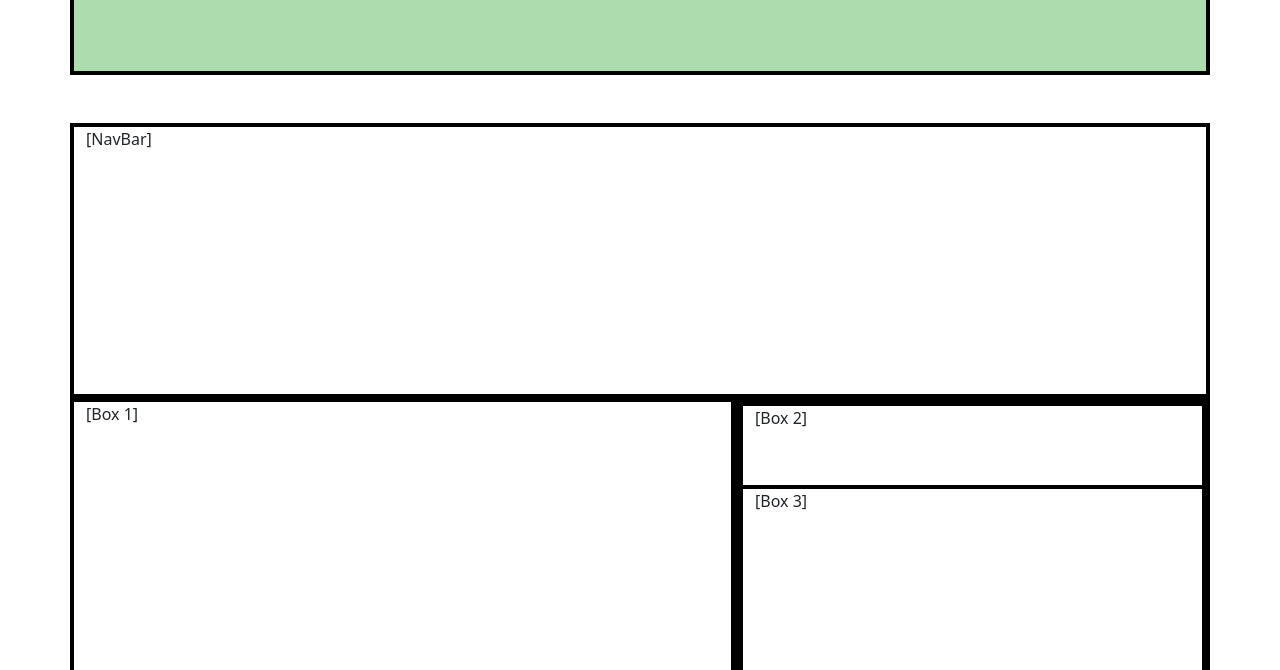
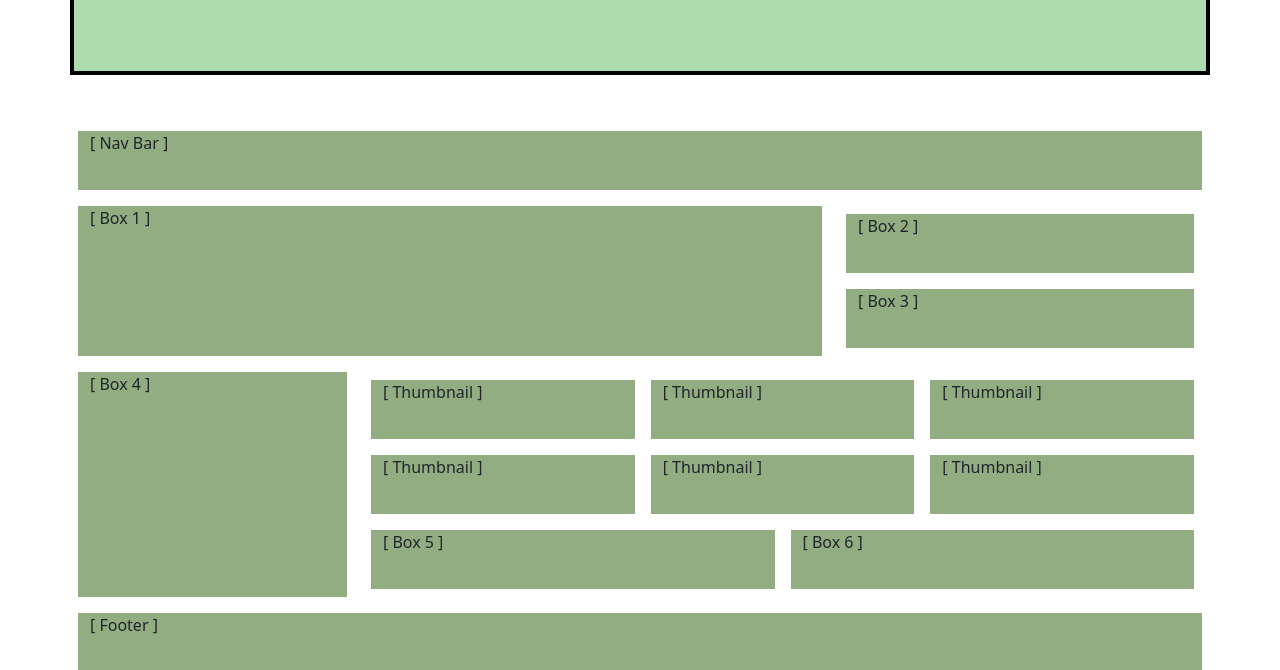
Before and after one commit to AlexRC125/Bootstrap-Review, a plain HTML site: page index.html in a window 1280 px wide. Shown: the part 750-1420 px from the top of the page. Drawn offline with nearby package versions, Linux system fonts and the light colour scheme.

Commit message:
End of Grid 2

```diff
--- a/css/style.css
+++ b/css/style.css
@@ -1,4 +1,4 @@
-div[class^="col"] {
+#grid1 div[class^="col"] {
     border: 4px solid black;
     min-height:275px;
 }
@@ -24,9 +24,22 @@ background-color: #addcae;
 }
 /* END OF FIRST GRID */
 
+#grid2 div[class^="col"] {
+background-color: #92ad82;
+    min-height:75px;
+   border: 8px solid white;
+}
+
 #box2 {
-    height: 15%;
+    height: 25%;
 }
+
 #box3 {
+ height: 75%;
 
 }
+
+#box4 {
+    height: 75%;
+
+   }
--- a/index.html
+++ b/index.html
@@ -8,7 +8,7 @@
     <link rel="stylesheet" href="css/style.css">
   </head>
   <body>
-<div class="container">
+<div id="grid1" class="container">
 
 <div class="row">
     <div class="col blue"></div>
@@ -21,38 +21,81 @@
 <div class="row">
         <div class="col green"></div>
     </div>
+</div><!-- end container-->
+
+<div id="grid2" class="container mt-5">
 
 
-
-</div><!-- end container-->
-
-<div class="container mt-5">
     <div class="row">
         <div class="col">
-        <p>[NavBar]</p>
+            <p>[ Nav Bar ]</p>
         </div>
     </div>
+
+
     <div class="row">
-    <div class="col-7">
-        <p>[Box 1]</p>
+        <div class="col-8">
+            <p>[ Box 1 ]</p>
         </div>
-    <div class="col-5">
-        <div id="box2" class="row">
+        <div id="box2" class="col-4">
+            <div class="row">
                 <div class="col">
-                <p>[Box 2]</p>
+                    <p>[ Box 2 ]</p>
                 </div>
             </div>
             <div id="box3" class="row">
                 <div class="col">
-                <p>[Box 3]</p>
+                    <p>[ Box 3 ]</p>
                 </div>
             </div>
         </div>
     </div>
 
+            <div class="row">
+                <div class="col-3">
+                    <p>[ Box 4 ]</p>
+                </div>
+                <div class="col">
+                    <div class="row">
+                        <div class="col">
+                            <p>[ Thumbnail ]</p>
+                        </div>
+                        <div class="col">
+                            <p>[ Thumbnail ]</p>
+                        </div>
+                        <div class="col">
+                            <p>[ Thumbnail ]</p>
+                        </div>
+                    </div>
+                    <div class="row">
+                        <div class="col">
+                            <p>[ Thumbnail ]</p>
+                        </div>
+                        <div class="col">
+                            <p>[ Thumbnail ]</p>
+                        </div>
+                        <div class="col">
+                            <p>[ Thumbnail ]</p>
+                        </div>
+                    </div>
+                    <div class="row">
+                        <div class="col">
+                            <p>[ Box 5 ]</p>
+                        </div>
+                        <div class="col">
+                            <p>[ Box 6 ]</p>
+                        </div>
+                    </div>
+                </div>
+            </div>
 
-
-
+            <div class="row">
+                <div class="col">
+                    <p>[ Footer ]</p>
+                </div>
+            </div>
+        </div>
+    </div>
 
 
 </div><!-- end container-->
```
Lines whose indentation alone changed are shown as unchanged.
